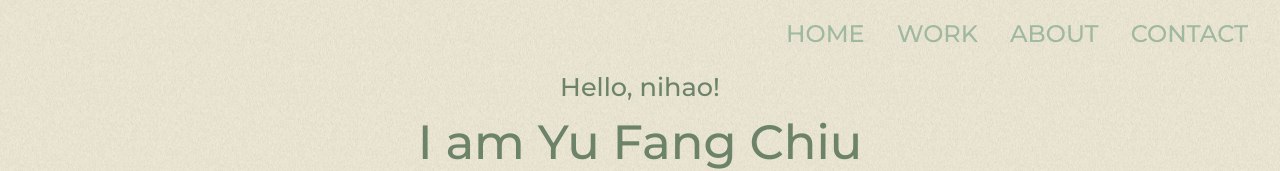
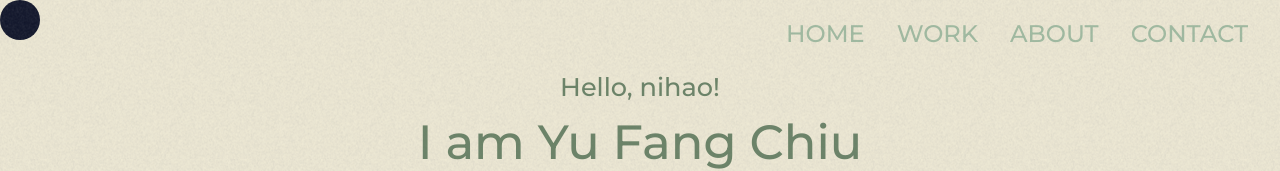
Before and after one commit to amberyufangchiu/nextjs-app-directory, a Next.js app: page / in a window 1280 px wide. Shown: the top 171 px of the page. Built offline with nearby package versions, Linux system fonts and the light colour scheme.

Commit message:
feat(pages) add preloading

```diff
--- a/pages/index.tsx
+++ b/pages/index.tsx
@@ -2,14 +2,43 @@ import '../styles/globals.css'
 import style from '../styles/index.module.scss'
 import Nav from '@/app/components/Nav'
 import Header from '@/app/components/Header'
+import Cursor from '@/app/components/cursor/CustomCursor'
+import CursorManager from '@/app/components/cursor/CursorManager'
+import { useState, useRef, useEffect } from 'react'
 
 export default function Home() {
+  const [preloading, setPreloading] = useState<boolean>(true)
+  const intervalRef: { current: NodeJS.Timeout | null } = useRef(null)
+  const clear = () => {
+    clearInterval(intervalRef.current as NodeJS.Timeout)
+  }
+
+  useEffect(() => {
+    const id = setInterval(() => {
+      setPreloading(false)
+    }, 3000)
+    intervalRef.current = id
+  }, [])
+
+  useEffect(() => {
+    if (!preloading) {
+      clear()
+    }
+  }, [preloading])
+
   return (
+    <CursorManager>
+      {preloading ? (
+        <div>hello</div>
+      ) : (
         <div className={style.main}>
           <>
+            <Cursor />
             <Nav />
             <Header />
           </>
         </div>
+      )}
+    </CursorManager>
   )
 }
```
Lines whose indentation alone changed are shown as unchanged.
